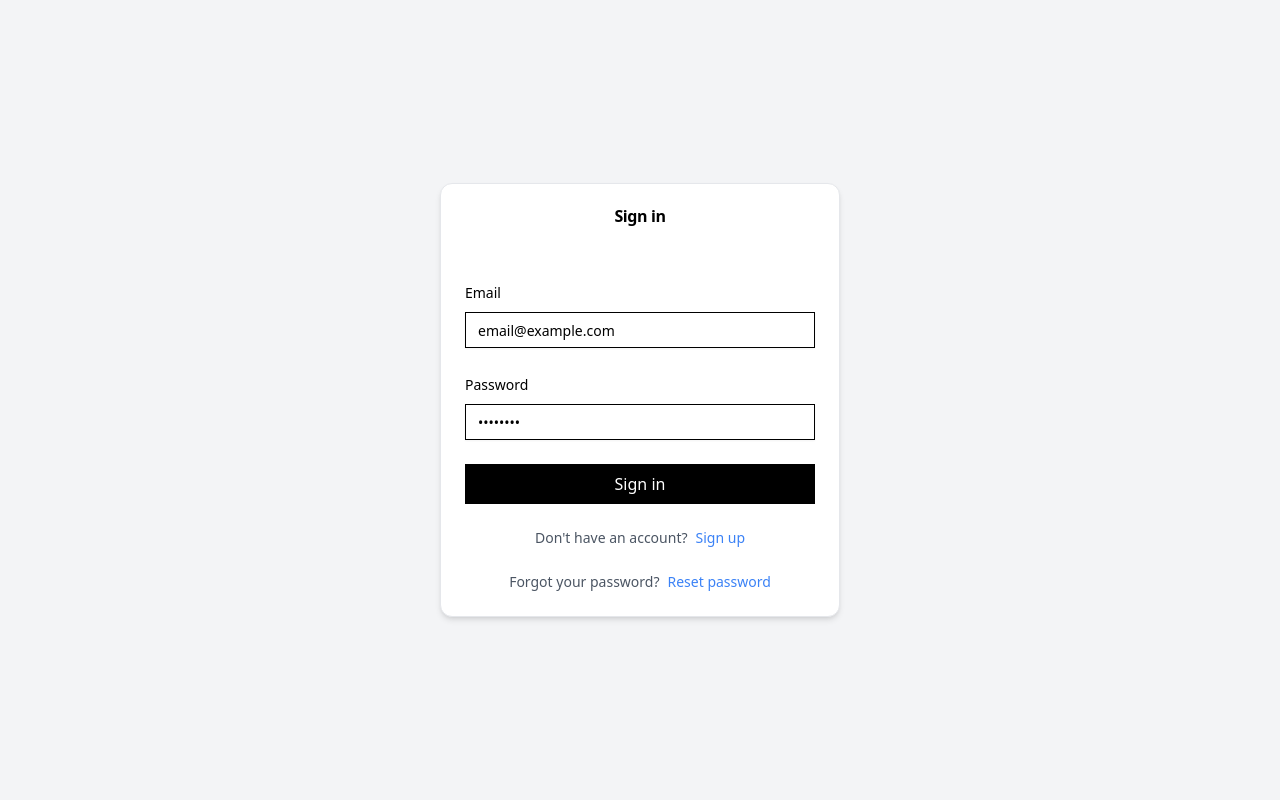
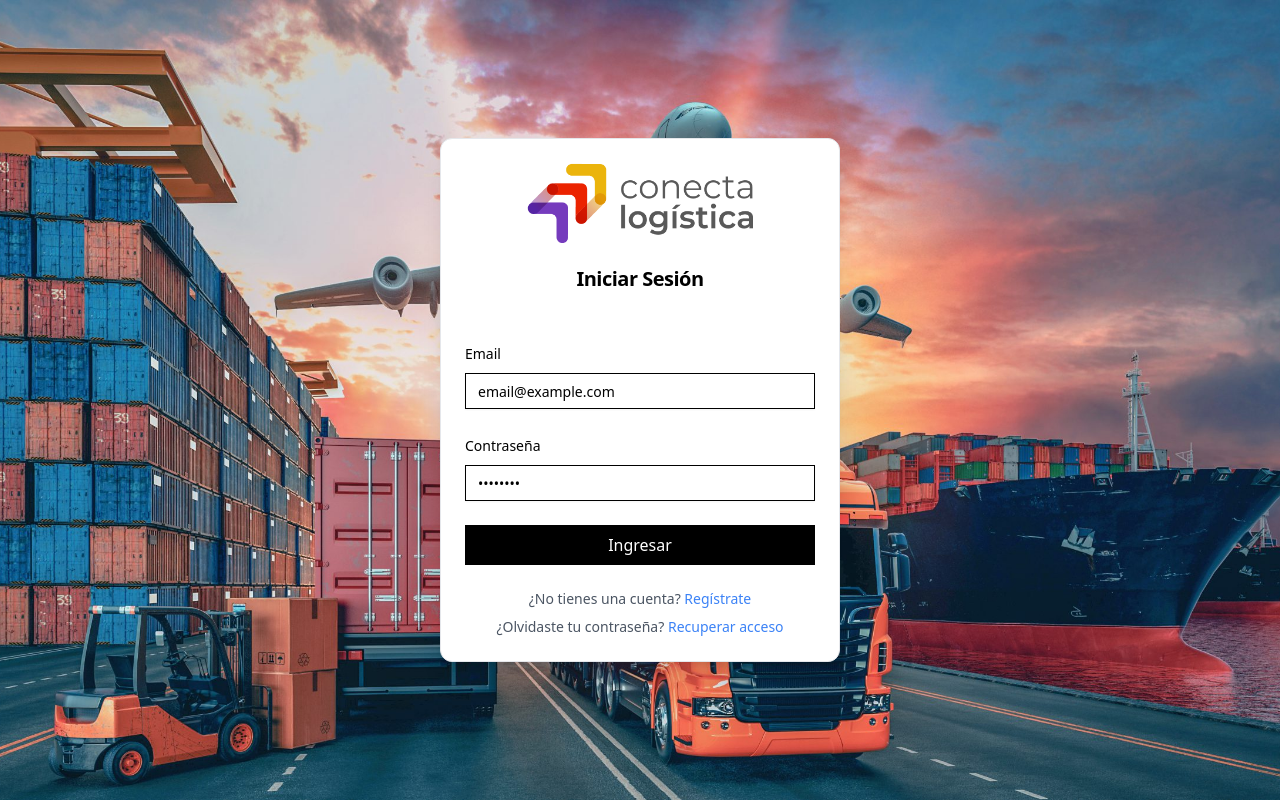
Before and after one commit to ignvcio42/CostFlowSystem_ConectaLOG, a React (Vite) app in the folder frontend/: page /sign-in in a window 1280 px wide. Built offline with nearby package versions, Linux system fonts and the light colour scheme.

Commit message:
bg login

```diff
--- a/frontend/src/components/navbar.jsx
+++ b/frontend/src/components/navbar.jsx
@@ -23,9 +23,9 @@ const links = [
   // { label: "Formulario CSV", link: "/csv" },
   { label: "Formulario Excel", link: "/excel" },
   // { label: "Accounts", link: "/accounts" },
-  { label: "History", link: "/history" },
-  { label: "Settings", link: "/settings" },
-  { label: "Glosary", link: "/glosary" },
+  { label: "Historial", link: "/history" },
+  { label: "Configuracion", link: "/settings" },
+  { label: "Glosario", link: "/glosary" },
 ];
 
 const UserMenu = () => {
--- a/frontend/src/pages/auth/reset-password/reset-password.jsx
+++ b/frontend/src/pages/auth/reset-password/reset-password.jsx
@@ -54,7 +54,7 @@ export default function ResetPassword() {
   };
 
   return (
-    <div className="flex min-h-screen items-center justify-center bg-gray-100 dark:bg-slate-900">
+    <div className="flex min-h-screen items-center justify-center bg-gray-100 dark:bg-slate-900 ">
       <div className="bg-white dark:bg-[#222c38] rounded-xl p-8 shadow text-center w-full max-w-md">
         <h2 className="text-2xl mb-4 dark:text-white">Restablecer contraseña</h2>
         {done ? (
--- a/frontend/src/pages/auth/sign-in.jsx
+++ b/frontend/src/pages/auth/sign-in.jsx
@@ -39,11 +39,8 @@ const SignIn = () => {
   const [loading, setLoading] = useState(false);
 
   useEffect(() => {
-    // Mostrar toast si la sesión expiró y limpiar el flag
     if (localStorage.getItem("sessionExpired") === "1") {
-      toast.error(
-        "Tu sesión ha expirado. Por favor, inicia sesión nuevamente."
-      );
+      toast.error("Tu sesión ha expirado. Por favor, inicia sesión nuevamente.");
       localStorage.removeItem("sessionExpired");
     }
   }, []);
@@ -55,49 +52,40 @@ const SignIn = () => {
   const onSubmit = async (data) => {
     try {
       setLoading(true);
-
       const { data: res } = await api.post("/auth/sign-in", data);
 
       if (res?.user) {
         toast.success(res?.message);
-
         const userInfo = { ...res?.user, token: res.token };
         localStorage.setItem("user", JSON.stringify(userInfo));
-
         setCredentails(userInfo);
-
-        setTimeout(() => {
-          navigate("/overview");
-        }, 1500);
+        setTimeout(() => navigate("/overview"), 1500);
       }
     } catch (error) {
       console.log(error);
-      toast.error(
-        error?.response?.data?.message ||
-          error?.message ||
-          "Something went wrong"
-      );
+      toast.error(error?.response?.data?.message || error?.message || "Something went wrong");
     } finally {
       setLoading(false);
     }
   };
 
   return (
-    <div className="flex items-center justify-center w-full min-h-screen py-10">
-      <Card className="w-[400px] bg-white dark:bg-black/20 shadow-md overflow-hidden">
-        <div className="py-0">
-          <CardHeader>
-            <CardTitle className="mb-8 text-center dark:text-white">
-              Sign in
+    <div className="flex items-center justify-center w-full min-h-screen py-10 bg-gray-50  bg-[url('/img/logistica-scaled.jpeg')] bg-cover bg-center backdrop-blur-xl">
+      <Card className="w-[400px] bg-white  shadow-xl rounded-xl overflow-hidden">
+        <CardHeader className="flex flex-col items-center gap-4 pt-6">
+          <img
+            src="/img/conecta_log.webp"
+            alt="ConectaLOG Logo"
+            className="h-20 w-auto object-contain hover:scale-105 transition-transform duration-300"
+          />
+          <CardTitle className="text-xl font-bold text-center">
+            Iniciar Sesión
           </CardTitle>
         </CardHeader>
 
-          <CardContent className="p-0">
-            <form
-              onSubmit={handleSubmit(onSubmit)}
-              className="space-y-6 px-6 pb-6"
-            >
-              <div className="space-y-2 dark:text-white">
+        <CardContent className="p-6">
+          <form onSubmit={handleSubmit(onSubmit)} className="space-y-6">
+            <div className="space-y-2 ">
               <Label htmlFor="email">Email</Label>
               <Input
                 id="email"
@@ -111,8 +99,8 @@ const SignIn = () => {
               )}
             </div>
 
-              <div className="space-y-2 dark:text-white">
-                <Label htmlFor="password">Password</Label>
+            <div className="space-y-2 ">
+              <Label htmlFor="password">Contraseña</Label>
               <Input
                 id="password"
                 type="password"
@@ -121,41 +109,34 @@ const SignIn = () => {
                 {...register("password")}
               />
               {errors.password && (
-                  <p className="text-sm text-red-500">
-                    {errors.password.message}
-                  </p>
+                <p className="text-sm text-red-500">{errors.password.message}</p>
               )}
             </div>
 
             <button
               type="submit"
               disabled={loading}
-                className="w-full bg-black text-white py-2 rounded-md hover:bg-gray-800 transition dark:bg-white dark:text-black dark:hover:bg-gray-200"
+              className="w-full bg-black text-white py-2 rounded-md hover:bg-gray-800 transition  "
             >
-                {loading ? "Signing in..." : "Sign in"}
+              {loading ? "Ingresando..." : "Ingresar"}
             </button>
           </form>
         </CardContent>
 
-          <CardFooter className="justify-center gap-2">
-            <p className="text-sm text-gray-600">Don't have an account?</p>
-            <Link
-              to="/sign-up"
-              className="text-sm text-blue-500 hover:underline"
-            >
-              Sign up
+        <CardFooter className="flex flex-col gap-2 pb-6">
+          <p className="text-sm text-gray-600">
+            ¿No tienes una cuenta?{" "}
+            <Link to="/sign-up" className="text-blue-500 hover:underline">
+              Regístrate
             </Link>
+          </p>
+          <p className="text-sm text-gray-600">
+            ¿Olvidaste tu contraseña?{" "}
+            <Link to="/forgot-password" className="text-blue-500 hover:underline">
+              Recuperar acceso
+            </Link>
+          </p>
         </CardFooter>
-          <CardFooter className="justify-center gap-2">
-            <p className="text-sm text-gray-600">Forgot your password?</p>
-            <Link
-              to="/forgot-password"
-              className="text-sm text-blue-500 hover:underline"
-            >
-              Reset password
-            </Link>
-          </CardFooter>
-        </div>
       </Card>
     </div>
   );
--- a/frontend/src/pages/auth/sign-up.jsx
+++ b/frontend/src/pages/auth/sign-up.jsx
@@ -48,46 +48,40 @@ const SignUp = () => {
   const onSubmit = async (data) => {
     try {
       setLoading(true);
-
       const { data: res } = await api.post("/auth/sign-up", data);
 
       if (res?.user) {
-        toast.success(
-          "Cuenta creada! Por favor revisa tu correo para verificar tu cuenta."
-        );
+        toast.success("Cuenta creada! Por favor revisa tu correo para verificar tu cuenta.");
         setTimeout(() => {
           navigate("/verify-email");
         }, 1800);
       }
     } catch (error) {
       console.log(error);
-      toast.error(
-        error?.response?.data?.message ||
-          error?.message ||
-          "Something went wrong"
-      );
+      toast.error(error?.response?.data?.message || error?.message || "Something went wrong");
     } finally {
       setLoading(false);
     }
   };
 
   return (
-    <div className="flex items-center justify-center w-full min-h-screen py-10">
-      <Card className="w-[400px] bg-white dark:bg-black/20 shadow-md overflow-hidden">
-        <div className="py-0">
-          <CardHeader>
-            <CardTitle className="mb-8 text-center dark:text-white">
-              Create account
+    <div className="flex items-center justify-center w-full min-h-screen py-10 bg-gray-50  bg-[url('/img/logistica-scaled.jpeg')] bg-cover bg-center backdrop-blur-xl">
+      <Card className="w-[400px] bg-white  shadow-xl rounded-xl overflow-hidden">
+        <CardHeader className="flex flex-col items-center gap-4 pt-6">
+          <img
+            src="/img/conecta_log.webp"
+            alt="ConectaLOG Logo"
+            className="h-20 w-auto object-contain hover:scale-105 transition-transform duration-300"
+          />
+          <CardTitle className="text-xl font-bold text-center ">
+            Crear cuenta
           </CardTitle>
         </CardHeader>
 
-          <CardContent className="p-0">
-            <form
-              onSubmit={handleSubmit(onSubmit)}
-              className="space-y-6 px-6 pb-6"
-            >
-              <div className="space-y-2 dark:text-white">
-                <Label htmlFor="firstName">Name</Label>
+        <CardContent className="p-6">
+          <form onSubmit={handleSubmit(onSubmit)} className="space-y-6">
+            <div className="space-y-2 ">
+              <Label htmlFor="firstName">Nombre</Label>
               <Input
                 id="firstName"
                 placeholder="John Smith"
@@ -95,13 +89,11 @@ const SignUp = () => {
                 {...register("firstName")}
               />
               {errors.firstName && (
-                  <p className="text-sm text-red-500">
-                    {errors.firstName.message}
-                  </p>
+                <p className="text-sm text-red-500">{errors.firstName.message}</p>
               )}
             </div>
 
-              <div className="space-y-2 dark:text-white">
+            <div className="space-y-2 ">
               <Label htmlFor="email">Email</Label>
               <Input
                 id="email"
@@ -115,8 +107,8 @@ const SignUp = () => {
               )}
             </div>
 
-              <div className="space-y-2 dark:text-white">
-                <Label htmlFor="password">Password</Label>
+            <div className="space-y-2 ">
+              <Label htmlFor="password">Contraseña</Label>
               <Input
                 id="password"
                 type="password"
@@ -125,32 +117,28 @@ const SignUp = () => {
                 {...register("password")}
               />
               {errors.password && (
-                  <p className="text-sm text-red-500">
-                    {errors.password.message}
-                  </p>
+                <p className="text-sm text-red-500">{errors.password.message}</p>
               )}
             </div>
 
             <button
               type="submit"
               disabled={loading}
-                className="w-full bg-black text-white py-2 rounded-md hover:bg-gray-800 transition dark:bg-white dark:text-black dark:hover:bg-gray-200"
+              className="w-full bg-black text-white py-2 rounded-md hover:bg-gray-800 transition  "
             >
-                {loading ? "Creating..." : "Create account"}
+              {loading ? "Creando..." : "Crear cuenta"}
             </button>
           </form>
         </CardContent>
 
-          <CardFooter className="justify-center gap-2">
-            <p className="text-sm text-gray-600">Already have an account?</p>
-            <Link
-              to="/sign-in"
-              className="text-sm text-blue-500 hover:underline"
-            >
-              Sign in
+        <CardFooter className="flex flex-col gap-2 pb-6">
+          <p className="text-sm text-gray-600 ">
+            ¿Ya tienes una cuenta?{" "}
+            <Link to="/sign-in" className="text-blue-500 hover:underline">
+              Inicia sesión
             </Link>
+          </p>
         </CardFooter>
-        </div>
       </Card>
     </div>
   );
```
Also changed, not shown: frontend/public/img/bg_login.webp (added), frontend/public/img/logistica-scaled.jpeg (added). Lines whose indentation alone changed are shown as unchanged.
